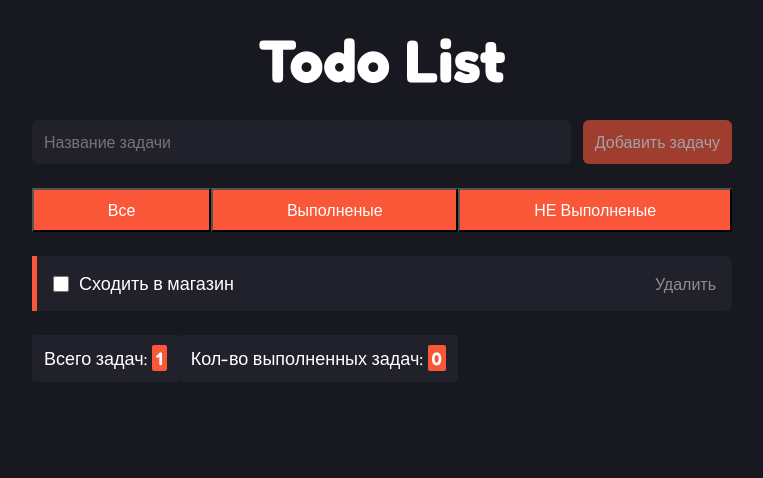
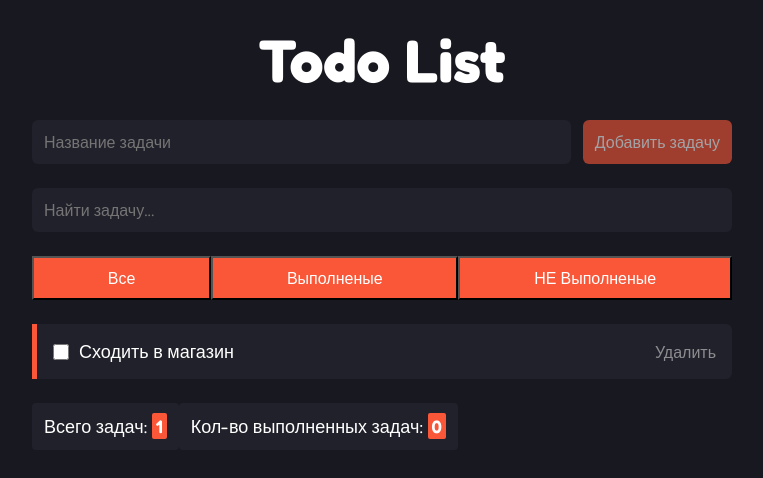
Before and after one commit to ArkadiyJS/my-app-todo-list, a React (Create React App) app: page / in a window 1280 px wide. Shown: the top 478 px of the page, without its empty margins (258-1021 px from the left). Built offline with nearby package versions, Linux system fonts and the light colour scheme.

Commit message:
search full completed

```diff
--- a/package.json
+++ b/package.json
@@ -12,6 +12,7 @@
     "@types/react": "^18.0.18",
     "@types/react-dom": "^18.0.6",
     "@types/react-redux": "^7.1.24",
+    "lodash.debounce": "^4.0.8",
     "react": "^18.2.0",
     "react-dom": "^18.2.0",
     "react-redux": "^8.0.2",
@@ -43,5 +44,8 @@
       "last 1 firefox version",
       "last 1 safari version"
     ]
+  },
+  "devDependencies": {
+    "@types/lodash.debounce": "^4.0.7"
   }
 }
--- a/src/App.tsx
+++ b/src/App.tsx
@@ -5,13 +5,17 @@ import FilterButton from './components/filteredButtonTodo/filterButton';
 import FormAddTask from './components/formTodo/formAddTask';
 import Tasks from './components/taskTodo/tasks';
 import './App.css';
+import Search from './components/searchTodo/search';
 
 
 const App:React.FC = ()=> {
 
   const dispatch = useAppDispatch()
   const todos = useAppSelector((state)=> state.todoSlice.todos)
+
   const [filtered, setFiltered] = useState<{id:string, title:string, completed:boolean}[]>(todos)
+
+  const [searchValue, setSearchValue]= useState<string>('')
 
   const onSubmit = (newTask:{id:string, title:string, completed:boolean}) => {
     dispatch(addTask(newTask))
@@ -25,7 +29,7 @@ const App:React.FC = ()=> {
   const todoFilter = (status:boolean|string)=>{
     if (status === 'all'){
       setFiltered(todos)
-  }else {
+    } else {
       let changeTodos = [...todos].filter((t)=> t.completed === status)
       setFiltered(changeTodos)
     }
@@ -47,9 +51,11 @@ const todoFilter = (status:boolean|string)=>{
         <h1> Todo List </h1>
           <FormAddTask  onSubmit={onSubmit} />
 
+          <Search setSearchValue={setSearchValue}/>
+
           <FilterButton todoFilter={todoFilter}/>
 
-          <Tasks filtered={filtered}  completedOneTask={completedOneTask} removeOneTask={removeOneTask}/>
+          <Tasks searchValue={searchValue} filtered={filtered}  completedOneTask={completedOneTask} removeOneTask={removeOneTask}/>
 
           <footer className='footer'>
             <h6>
--- /dev/null
+++ b/src/components/searchTodo/search.module.css
@@ -0,0 +1,7 @@
+.input {
+  flex: 1;
+  padding: 12px;
+  border: 0;
+  border-radius: 6px;
+  background: var(--background-light);
+}
--- /dev/null
+++ b/src/components/searchTodo/search.tsx
@@ -0,0 +1,37 @@
+import React, { useCallback, useState } from 'react';
+import s from './search.module.css'
+import debounce from 'lodash.debounce'
+
+type SearchProps = {setSearchValue:Function}
+
+const Search: React.FC<SearchProps> = ({setSearchValue}) => {
+
+  const [value, setValue] = useState('')
+
+  const updateSearchValue = useCallback(
+    debounce((str: string) => {
+      setSearchValue(str)
+    }, 350), []
+  )
+
+  const onChangeInput = (e: React.ChangeEvent<HTMLInputElement>) => {
+    setValue(e.target.value)
+    updateSearchValue(e.target.value)
+  }
+
+
+  return (
+    <>
+      <input
+        className={s.input}
+        type='text'
+        value={value}
+        onChange={(e) => onChangeInput(e)}
+        placeholder='Найти задачу...'
+      />
+
+    </>
+  );
+}
+
+export default Search;
--- a/src/components/taskTodo/tasks.tsx
+++ b/src/components/taskTodo/tasks.tsx
@@ -9,14 +9,27 @@ type TasksProps = {
 }[],
 completedOneTask:Function,
 removeOneTask:Function,
+searchValue:string,
 }
 
-const Tasks:React.FC<TasksProps> = ({filtered,completedOneTask,removeOneTask})=> {
+const Tasks:React.FC<TasksProps> = ({searchValue,filtered,completedOneTask,removeOneTask})=> {
 
   return (
     <ul className='tasks'>
       {
-        filtered.map((t)=><Task key={t.id} id={t.id} title={t.title} completed={t.completed} removeOneTask={removeOneTask}  completedOneTask={completedOneTask}/>)
+        filtered
+          .filter(obj =>{
+            if (obj.title.toLowerCase().includes(searchValue.toLowerCase())) {
+              return true
+            } else {return false}
+          })
+
+          .map((t)=> <Task
+            key={t.id} id={t.id} title={t.title}
+            completed={t.completed} removeOneTask={removeOneTask}
+            completedOneTask={completedOneTask}
+             />)
+
       }
 
     </ul>
```
Also changed, not shown: 1 other file (tests, documents, lock files or other folders). Lines whose indentation alone changed are shown as unchanged.
